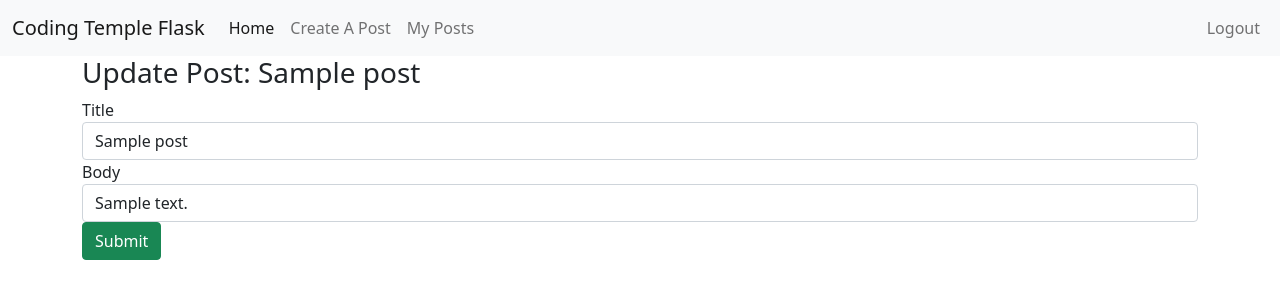
After one commit to williamle92/apr_intro_to_flask, a Flask app: page /blog/posts/update/1 in a window 1280 px wide. The commit adds this page. Shown: the top 300 px of the page. Run offline with Flask 2, Linux system fonts and the light colour scheme; a user stored in the database is signed in; tables that the repository leaves empty hold one stand-in row (values such as "Sample post"); some libraries are stand-ins or nearby versions.

Commit message:
Update Post

```diff
--- a/app/blueprints/blog/routes.py
+++ b/app/blueprints/blog/routes.py
@@ -41,3 +41,26 @@ def post_detail(post_id):
     post = Post.query.get_or_404(post_id)
     title = f'{post.title}'
     return render_template('post_detail.html', title=title, post=post)
+
+
+@blog.route('/posts/update/<int:post_id>', methods=['GET', 'POST'])
+@login_required
+def post_update(post_id):
+    post = Post.query.get_or_404(post_id)
+    title = f'UPDATE {post.title}'
+    if post.author.id != current_user.id:
+        flash("You cannot update another user's post. Who do you think you are?", "warning")
+        return redirect(url_for('myposts'))
+    update_form = PostForm()
+    if request.method == 'POST' and update_form.validate_on_submit():
+        post_title = update_form.title.data
+        post_body = update_form.body.data
+
+        post.title = post_title
+        post.body = post_body
+
+        db.session.commit()
+
+        return redirect(url_for('blog.post_detail', post_id=post.id))
+
+    return render_template('post_update.html', title=title, post=post, form=update_form)
--- a/app/templates/post_detail.html
+++ b/app/templates/post_detail.html
@@ -10,7 +10,7 @@
 <blockquote>Date Created: {{ post.date_created }}</blockquote>
 
 <!-- Update Button -->
-<a href="#"><button class="btn btn-primary">Update Post</button></a>
+<a href="{{ url_for('blog.post_update', post_id=post.id) }}"><button class="btn btn-primary">Update Post</button></a>
 
 
 <!-- Delete Button -->
--- /dev/null
+++ b/app/templates/post_update.html
@@ -0,0 +1,22 @@
+{% extends 'base.html' %}
+
+{% block content %}
+
+<h3>Update Post: {{ post.title }}</h3>
+
+<form action="" method="POST">
+    {{ form.hidden_tag() }}
+    <div class="form-group">
+        <fieldset>
+            {{ form.title.label }}
+            {{ form.title(class='form-control', value=post.title) }}
+        </fieldset>
+        <fieldset>
+            {{ form.body.label }}
+            {{ form.body(class='form-control', value=post.body) }}
+        </fieldset>
+        {{ form.submit(class='btn btn-success') }}
+    </div>
+</form>
+
+{% endblock content %}
```
